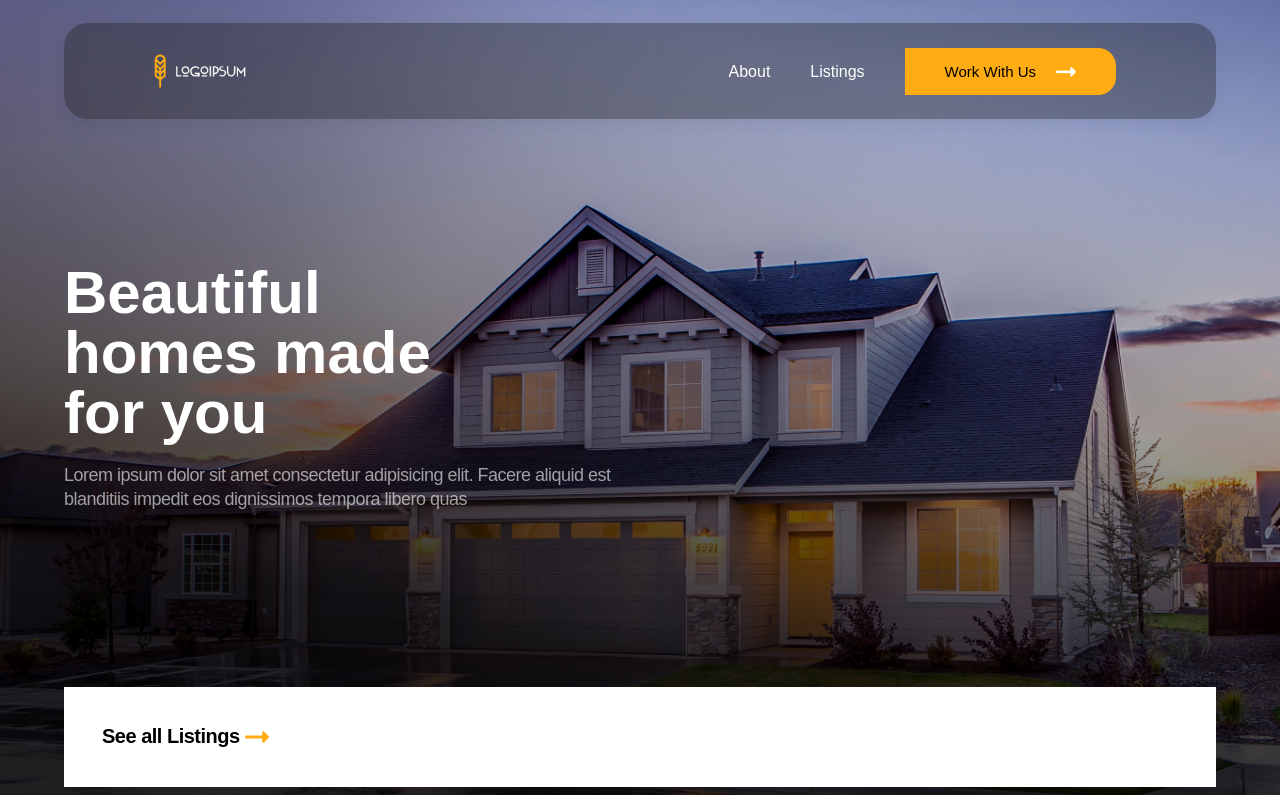
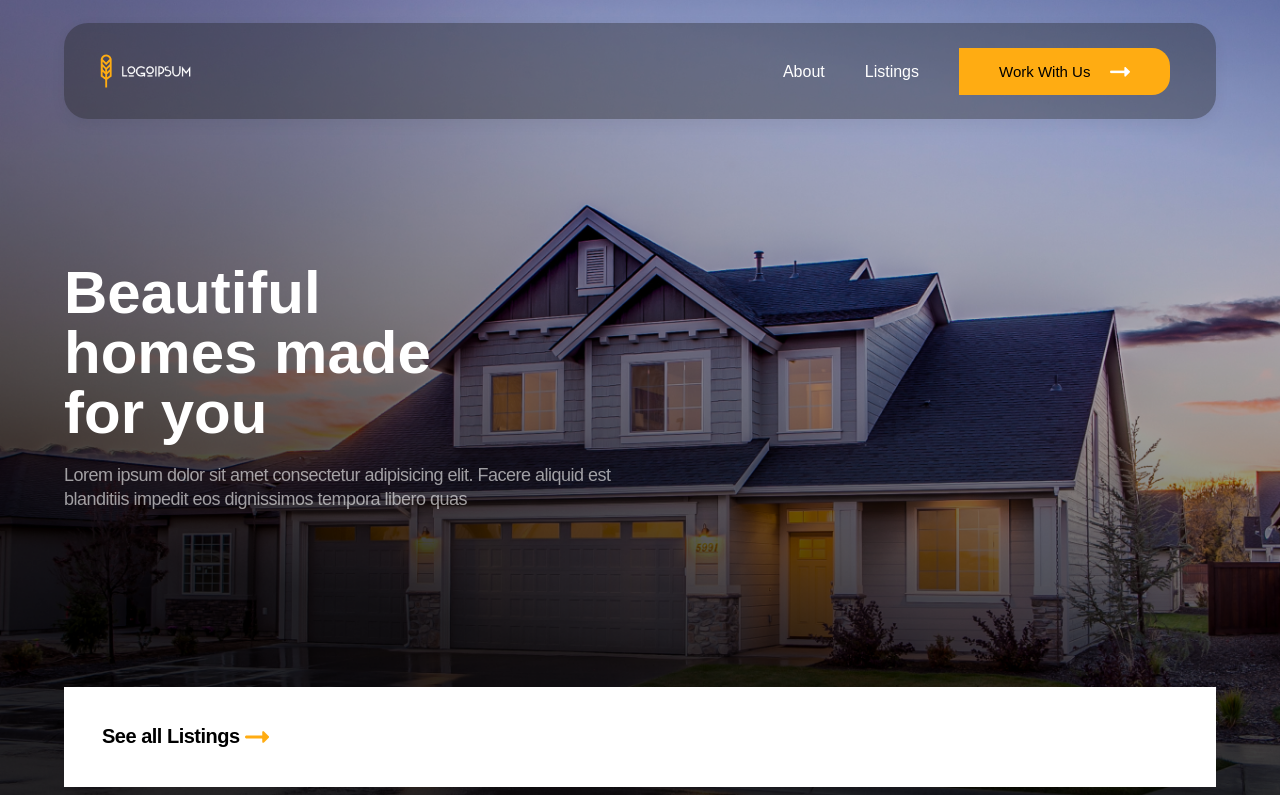
Before and after one commit to MatthewOluwabusayoOpoola/RealHomes, a React (Create React App) app: page / in a window 1280 px wide. Shown: the top 795 px of the page. Built offline with nearby package versions, Linux system fonts and the light colour scheme.

Commit message:
Almost there

```diff
--- a/src/components/nav/Navbar.css
+++ b/src/components/nav/Navbar.css
@@ -2,7 +2,7 @@ nav {
   display: flex;
   align-items: center;
   justify-content: space-between;
-  padding: 2% 80px;
+  padding: 20px 2%;
   box-shadow: 0 5px 15px rgba(0, 0, 0, 0.06);
   position: fixed;
   width: 90vw;
```
